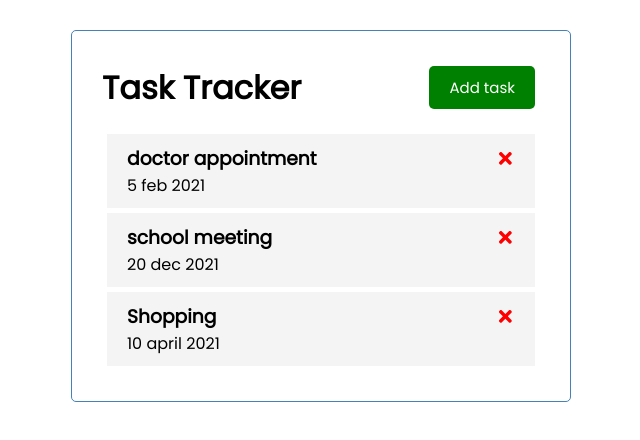
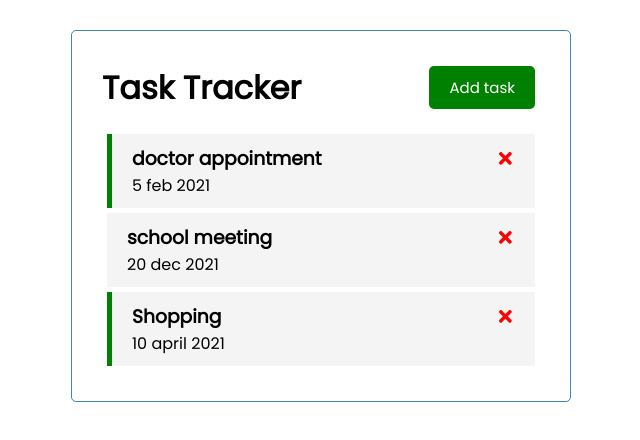
Before and after one commit to wassim93/task_tracker, a React (Create React App) app: page / in a window 1280 px wide. Shown: the top 440 px of the page, without its empty margins (319-959 px from the left). Built offline with nearby package versions, Linux system fonts and the light colour scheme.

Commit message:
toggle feature implemented

```diff
--- a/src/App.js
+++ b/src/App.js
@@ -1,51 +1,64 @@
 import React, {Component} from "react";
 import Header from "./components/Header";
 import Tasks from "./components/Tasks";
-class App extends Component{
+
+class App extends Component {
 
     constructor(props) {
         super(props);
         this.state = {
-            tasks : [
+            tasks: [
                 {
-                    id:1,
-                    text:'doctor appointment',
-                    day:'5 feb 2021',
-                    reminder:true,
+                    id: 1,
+                    text: 'doctor appointment',
+                    day: '5 feb 2021',
+                    reminder: true,
                 },
                 {
-                    id:2,
-                    text:'school meeting',
-                    day:'20 dec 2021',
-                    reminder:false,
+                    id: 2,
+                    text: 'school meeting',
+                    day: '20 dec 2021',
+                    reminder: false,
                 },
                 {
-                    id:3,
-                    text:'Shopping',
-                    day:'10 april 2021',
-                    reminder:true,
+                    id: 3,
+                    text: 'Shopping',
+                    day: '10 april 2021',
+                    reminder: true,
                 }
             ]
 
         }
     }
+
     deleteTask = (id) => {
         //const tasks = [...this.state.tasks].filter((task) => task.id !== id)
-        this.setState({tasks:this.state.tasks.filter((task) => task.id !== id)},()=>{
+        this.setState({tasks: this.state.tasks.filter((task) => task.id !== id)}, () => {
             console.log('state changed')
         })
     }
+
+    toggleReminder = (id) => {
+        const foundTask = this.state.tasks.map((task) => task.id === id ? {
+            ...task,
+            reminder: !task.reminder
+        }: task)
+        this.setState({tasks:foundTask})
+    }
+
     render() {
         return (
             <div className="container">
                 <Header/>
-              <Tasks tasks={this.state.tasks} onDelete={this.deleteTask}/>
+                {
+                    this.state.tasks.length > 0 ?
+                        <Tasks tasks={this.state.tasks} onDelete={this.deleteTask}
+                               onDoubleClick={this.toggleReminder}/> : 'No Available tasks'
+                }
             </div>
         );
     }
 }
 
 
-
-
 export default App;
--- a/src/components/Task.js
+++ b/src/components/Task.js
@@ -1,9 +1,9 @@
 import React from 'react';
 import {FaTimes} from "react-icons/fa";
 
-function Task({task,onDelete}) {
+function Task({task,onDelete,onDoubleClick}) {
     return (
-        <div className='task'>
+        <div className={`task ${task.reminder && 'reminder'}`} onDoubleClick={() => onDoubleClick(task.id)}>
             <h3>{task.text} <FaTimes style={{color:'red',cursor:'pointer'}} onClick={ () => onDelete(task.id)}/> </h3>
             <p>{task.day}</p>
         </div>
--- a/src/components/Tasks.js
+++ b/src/components/Tasks.js
@@ -1,11 +1,11 @@
 import React from 'react';
 import Task from "./Task";
 
-const Tasks = ({tasks,onDelete}) => {
+const Tasks = ({tasks,onDelete,onDoubleClick}) => {
 
     return (
         <div>
-            {tasks.map((task) => (<Task key={task.id} task={task} onDelete={onDelete}/>))}
+            {tasks.map((task) => (<Task key={task.id} task={task} onDelete={onDelete} onDoubleClick={onDoubleClick}/>))}
         </div>
     );
 }
```
Lines whose indentation alone changed are shown as unchanged.
